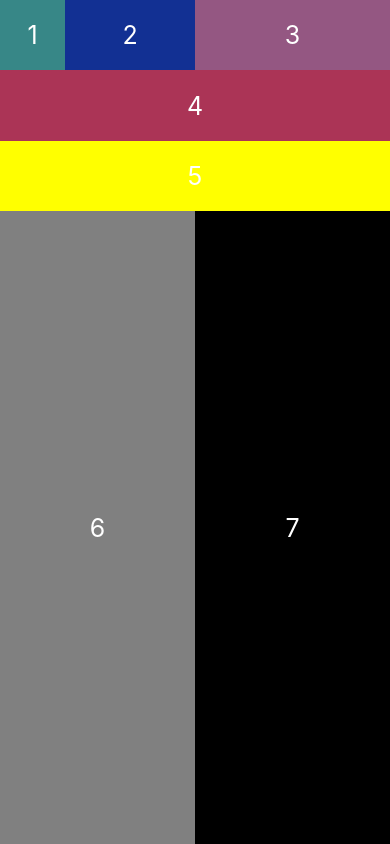
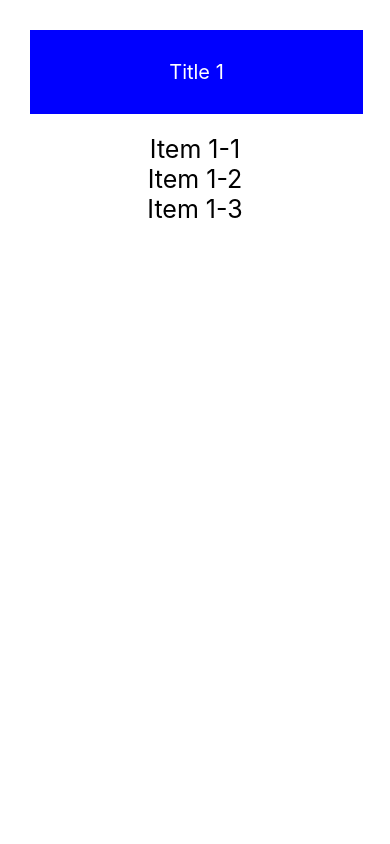
Before and after one commit to Abeinevincent/Mater-React-Native, a React Native app: screen / in a window 390 px wide. Built offline with nearby package versions, Linux system fonts and the light colour scheme.

Commit message:
Lists Explained

```diff
--- a/App.js
+++ b/App.js
@@ -9,6 +9,7 @@ import React from 'react';
 import {StyleSheet, Text, View} from 'react-native';
 import BasicComopnents from './src/utils/BasicComponents';
 import Buttons from './src/utils/Buttons';
+import List from './src/utils/List';
 import Styling from './src/utils/Styling';
 
 const App = () => {
@@ -16,7 +17,8 @@ const App = () => {
     <View style={styles.body}>
       {/* <Buttons /> */}
       {/* <BasicComopnents /> */}
-      <Styling />
+      {/* <Styling /> */}
+      <List />
     </View>
   );
 };
--- /dev/null
+++ b/src/utils/List.js
@@ -0,0 +1,214 @@
+import React, {useState} from 'react';
+import {
+  FlatList,
+  RefreshControl,
+  ScrollView,
+  SectionList,
+  StyleSheet,
+  Text,
+  View,
+} from 'react-native';
+
+// Using a ScrollView
+// const List = () => {
+//   const [items, setItems] = useState([
+//     {name: 'Item 1'},
+//     {name: 'Item 2'},
+//     {name: 'Item 3'},
+//     {name: 'Item 4'},
+//     {name: 'Item 5'},
+//     {name: 'Item 6'},
+//     {name: 'Item 7'},
+//     {name: 'Item 8'},
+//     {name: 'Item 9'},
+//     {name: 'Item 10'},
+//   ]);
+
+//   const [refreshing, setRefreshing] = useState(false);
+//   const [itemCount, setItemCount] = useState(11);
+
+//   const handelRefresh = () => {
+//     setRefreshing(true);
+//     setItemCount(itemCount + 1);
+//     setItems([
+//       ...items,
+//       {
+//         name: `Item ${itemCount}`,
+//       },
+//     ]);
+//     setRefreshing(false);
+//   };
+
+//   return (
+//     <ScrollView
+//       style={styles.body}
+//       refreshControl={
+//         <RefreshControl refreshing={refreshing} onRefresh={handelRefresh} />
+//       }>
+//       {items.map((item, index) => (
+//         <View style={styles.container} key={index}>
+//           <Text style={{fontSize: 20, color: 'white'}}>{item.name}</Text>
+//         </View>
+//       ))}
+//     </ScrollView>
+//   );
+// };
+
+// Using a FlatList
+// const List = () => {
+//   const [items, setItems] = useState([
+//     {name: 'Item 1'},
+//     {name: 'Item 2'},
+//     {name: 'Item 3'},
+//     {name: 'Item 4'},
+//     {name: 'Item 5'},
+//     {name: 'Item 6'},
+//     {name: 'Item 7'},
+//     {name: 'Item 8'},
+//     {name: 'Item 9'},
+//     {name: 'Item 10'},
+//   ]);
+
+//   const [refreshing, setRefreshing] = useState(false);
+//   const [itemCount, setItemCount] = useState(11);
+
+//   const handelRefresh = () => {
+//     setRefreshing(true);
+//     setItemCount(itemCount + 1);
+//     setItems([
+//       ...items,
+//       {
+//         name: `Item ${itemCount}`,
+//       },
+//     ]);
+//     setRefreshing(false);
+//   };
+
+//   return (
+//     <View style={styles.body}>
+//       <FlatList
+//         keyExtractor={(item, index) => index.toString()}
+//         data={items}
+//         refreshControl={
+//           <RefreshControl refreshing={refreshing} onRefresh={handelRefresh} />
+//         }
+//         renderItem={({item}) => (
+//           <View style={styles.container}>
+//             <Text style={{color: 'white', fontSize: 20}}>{item.name}</Text>
+//           </View>
+//         )}
+//       />
+//     </View>
+//   );
+// };
+
+// Using a SectionList
+
+// const List = () => {
+//   const DATA = [
+//     {
+//       title: 'Main dishes',
+//       data: ['Pizza', 'Burger', 'Risotto'],
+//     },
+//     {
+//       title: 'Sides',
+//       data: ['French Fries', 'Onion Rings', 'Fried Shrimps'],
+//     },
+//     {
+//       title: 'Drinks',
+//       data: ['Water', 'Coke', 'Beer'],
+//     },
+//     {
+//       title: 'Desserts',
+//       data: ['Cheese Cake', 'Ice Cream'],
+//     },
+//   ];
+//   return (
+//     <View style={styles.body}>
+//       <SectionList
+//         sections={DATA}
+//         keyExtractor={(item, index) => index.toString()}
+//         renderItem={({item}) => (
+//           <View>
+//             <Text style={{textAlign: 'center', fontSize: 25}}>{item}</Text>
+//           </View>
+//         )}
+//         renderSectionHeader={({section}) => (
+//           <View style={styles.container}>
+//             <Text style={{color: 'white', fontSize: 20}}>{section.title}</Text>
+//           </View>
+//         )}
+//       />
+//     </View>
+//   );
+// };
+
+// Extra practise
+const List = () => {
+  const [itemCount, setItemCount] = useState(2);
+  const [Refreshing, setRefreshing] = useState(false);
+
+  const [DATA, setDATA] = useState([
+    {
+      title: 'Title 1',
+      data: [`Item 1-1`, 'Item 1-2', 'Item 1-3'],
+    },
+  ]);
+
+  const onRefresh = () => {
+    setRefreshing(true);
+    setItemCount(prev => prev + 1);
+    setDATA([
+      ...DATA,
+      {
+        title: `Title ${itemCount}`,
+        data: [
+          `Item ${itemCount}-1`,
+          `Item ${itemCount}-2`,
+          `Item ${itemCount}-3`,
+        ],
+      },
+    ]);
+    setRefreshing(false);
+  };
+
+  return (
+    <View style={styles.body}>
+      <SectionList
+        refreshControl={
+          <RefreshControl onRefresh={onRefresh} refreshing={Refreshing} />
+        }
+        sections={DATA}
+        keyExtractor={(item, index) => index.toString()}
+        renderItem={({item}) => (
+          <View>
+            <Text style={{textAlign: 'center', fontSize: 25}}>{item}</Text>
+          </View>
+        )}
+        renderSectionHeader={({section}) => (
+          <View style={styles.container}>
+            <Text style={{color: 'white', fontSize: 20}}>{section.title}</Text>
+          </View>
+        )}
+      />
+    </View>
+  );
+};
+
+const styles = StyleSheet.create({
+  body: {
+    flex: 1,
+    flexDirection: 'column',
+    padding: 10,
+    width: '100%',
+  },
+  container: {
+    backgroundColor: 'blue',
+    padding: 30,
+    width: '90%',
+    alignItems: 'center',
+    margin: 20,
+  },
+});
+
+export default List;
```
